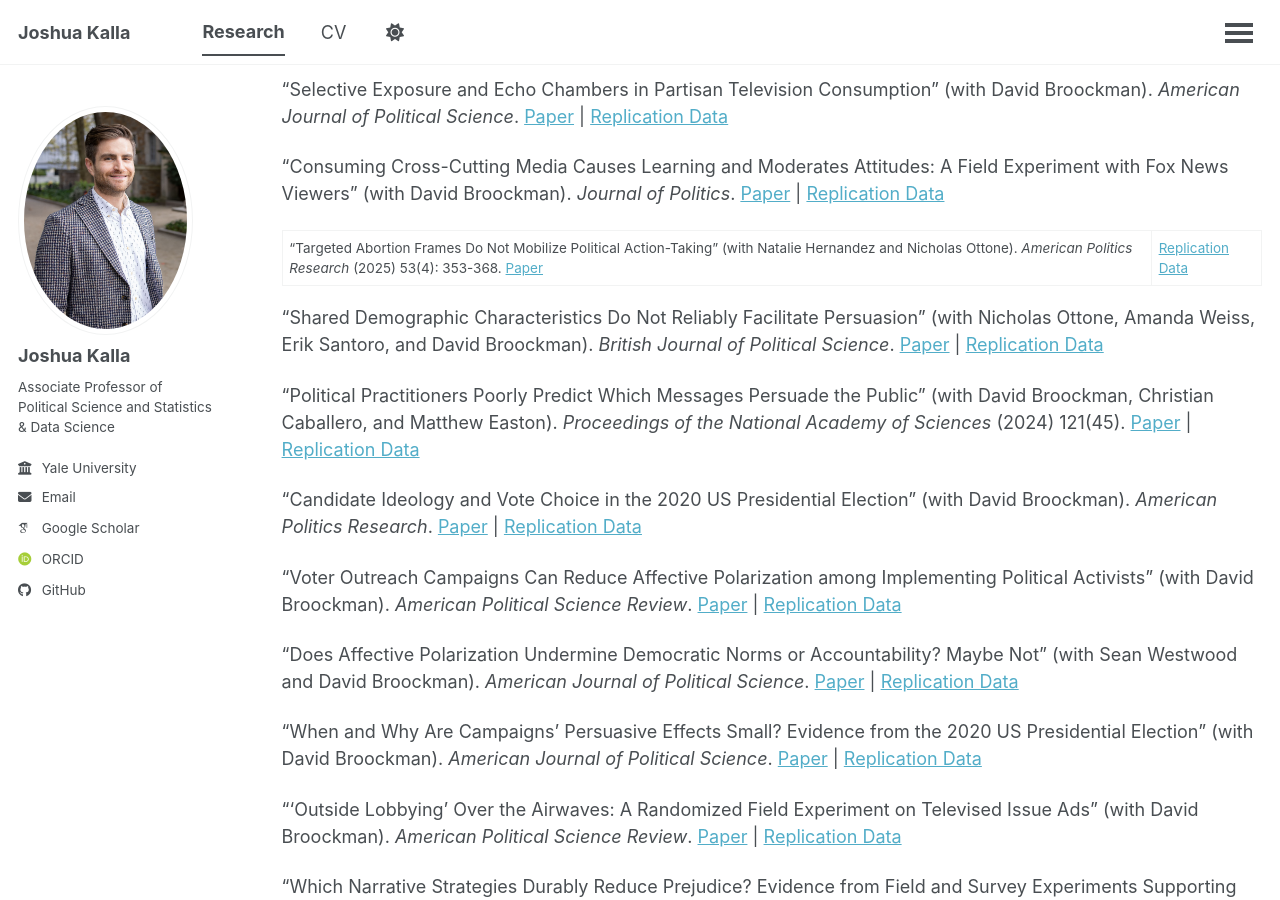
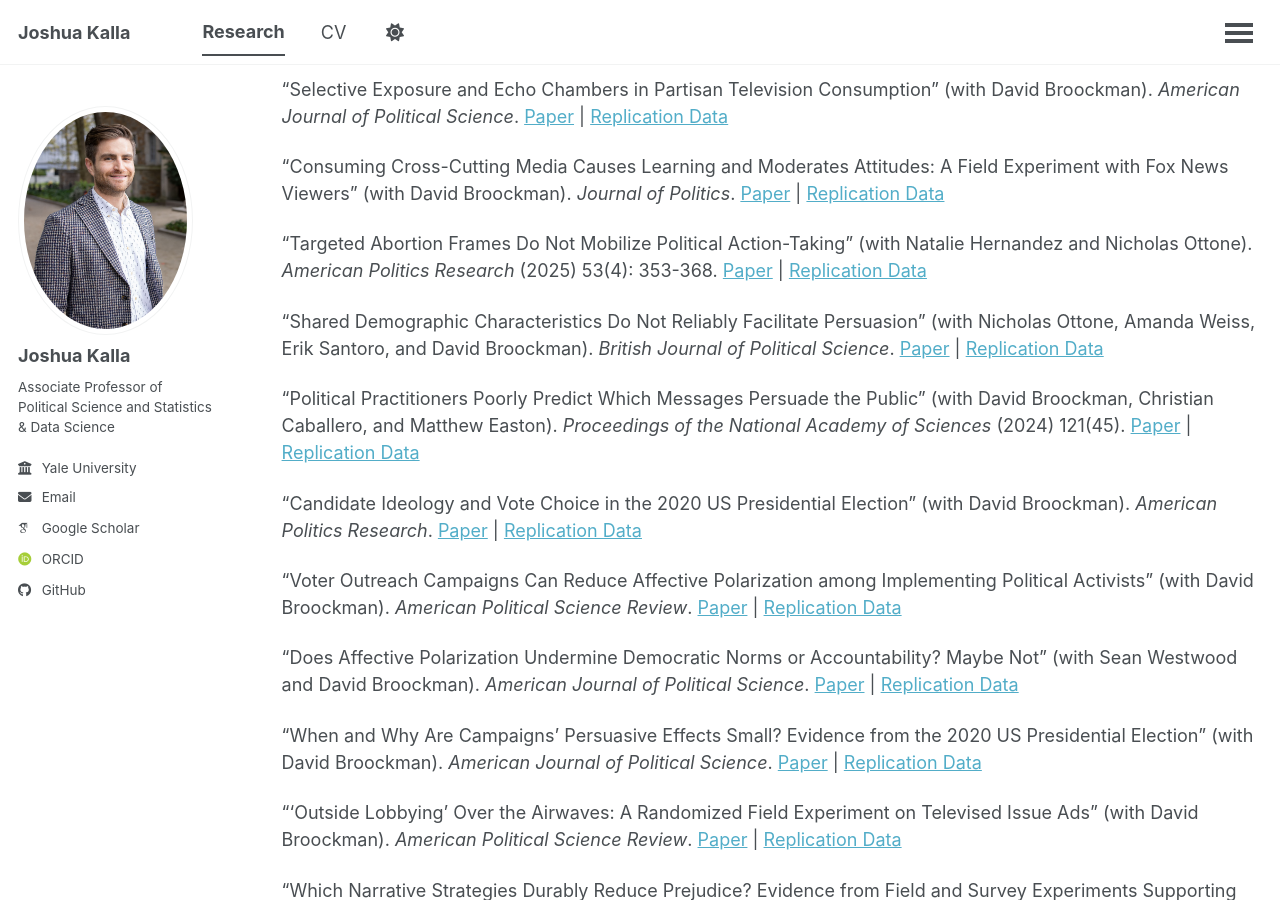
Before and after one commit to joshuakalla/joshuakalla.github.io, a Jekyll site: the page built from _pages/research.md, in a window 1280 px wide and 900 px high, scrolled down 602 px. Built offline with Jekyll 4.4.1, drawn with Linux system fonts in a browser that asks for light colours; some web fonts are replaced; a script that is not in the unit is left out.

```diff
--- a/_pages/research.md
+++ b/_pages/research.md
@@ -23,7 +23,7 @@ author_profile: true
 
 "Consuming Cross-Cutting Media Causes Learning and Moderates Attitudes: A Field Experiment with Fox News Viewers" (with David Broockman). *Journal of Politics*. [Paper](https://www.journals.uchicago.edu/doi/10.1086/730725) \| [Replication Data](https://dataverse.harvard.edu/dataset.xhtml?persistentId=doi:10.7910/DVN/OF0P2S)
 
-"Targeted Abortion Frames Do Not Mobilize Political Action-Taking" (with Natalie Hernandez and Nicholas Ottone). *American Politics Research* (2025) 53(4): 353-368. [Paper](https://journals.sagepub.com/doi/10.1177/1532673X251324137) | [Replication Data](https://isps.yale.edu/research/data/d227)
+"Targeted Abortion Frames Do Not Mobilize Political Action-Taking" (with Natalie Hernandez and Nicholas Ottone). *American Politics Research* (2025) 53(4): 353-368. [Paper](https://journals.sagepub.com/doi/10.1177/1532673X251324137) \| [Replication Data](https://isps.yale.edu/research/data/d227)
 
 "Shared Demographic Characteristics Do Not Reliably Facilitate Persuasion" (with Nicholas Ottone, Amanda Weiss, Erik Santoro, and David Broockman). *British Journal of Political Science*. [Paper](https://doi.org/10.1017/S0007123424000279) \| [Replication Data](https://dataverse.harvard.edu/dataset.xhtml?persistentId=doi:10.7910/DVN/FOVEPZ)
 
```
